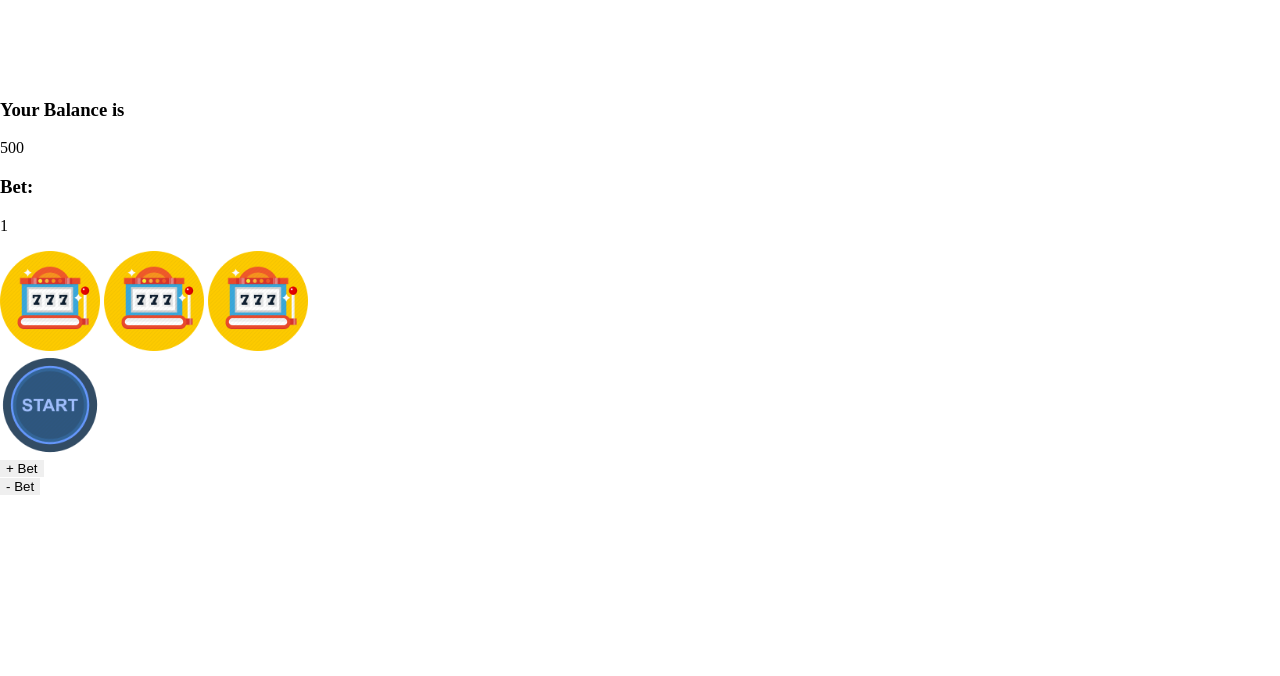
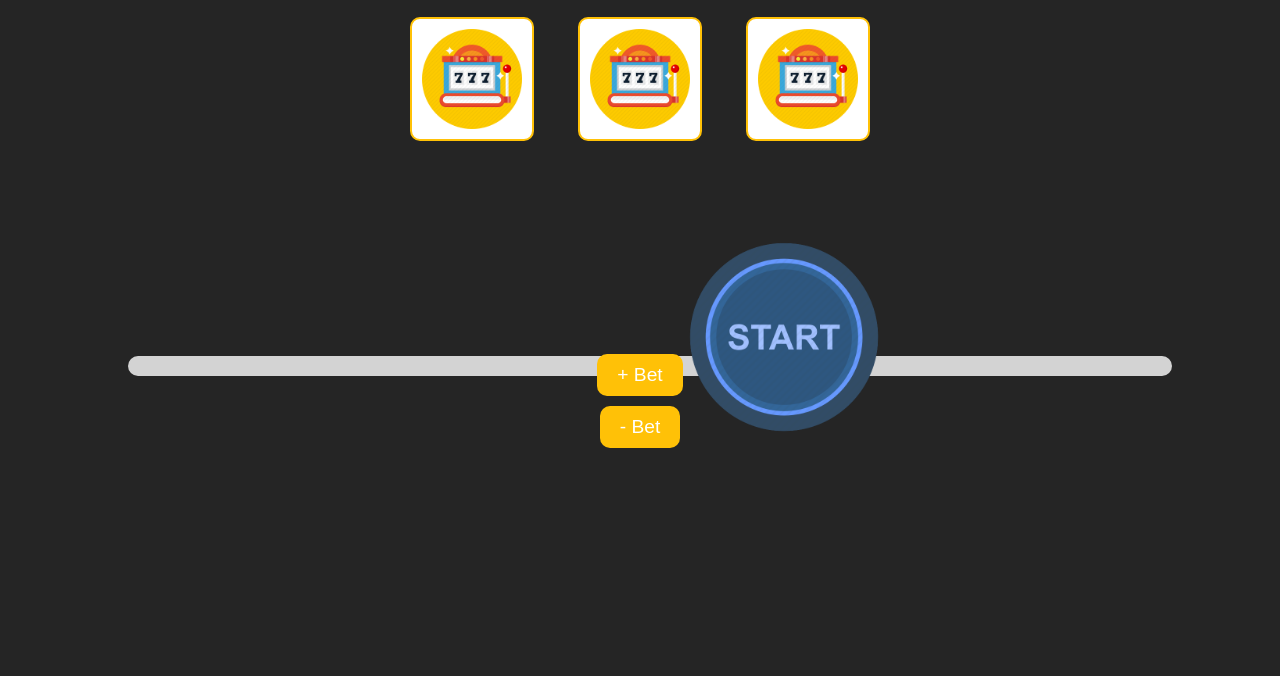
Before and after one commit to GF-01161999/Fruit-Machine, a plain HTML site: page index.html in a window 1280 px wide. Shown: the part 124-800 px from the top of the page. Drawn offline with Linux system fonts and the light colour scheme.

Commit message:
Refactored code + styling

```diff
--- a/index.html
+++ b/index.html
@@ -30,8 +30,9 @@
             <img id = "slot-reel3" src="images/CasinoPokerSlot.png" alt="Slot3" width = 100 >
         </div>
         <!-- START / SPIN -->
-            <img id = "start" src="images/StartButton.png" alt="StartButton">
-
+        <div>
+            <img id="start" src="images/StartButton.png" alt="StartButton">
+        </div>
         <div>
             <button id="increase">+ Bet</button>
         </div>
--- a/style.css
+++ b/style.css
@@ -1,45 +1,94 @@
+/* Set background color of body */
 body {
-    margin: 0;
-    padding: 0;
-    box-sizing: border-box;
+    background-color: #252525;
   }
 
-#container {
+  /* Style the spinner container */
+  #spinner-container {
+    position: relative;
+    margin: auto;
+    width: 80%;
+    height: 400px;
     display: flex;
-    flex-wrap: wrap;
-    justify-content: flex-start;
-    height: 100vh;
+    flex-direction: column;
+    justify-content: space-around;
+    align-items: center;
   }
 
-button {
-    border: none;
+  /* Style the slots images */
+  .SlotImages img {
+    display: inline-block;
+    margin: 0 20px;
+    padding: 10px;
+    background-color: white;
+    border: 2px solid #FFC107;
+    border-radius: 10px;
   }
 
-.Start {
-    display: grid;
-    width: 50%;
-    box-sizing: border-box;
+  /* Style the start button */
+  #start {
+    position: relative;
+    top: 45%;
+    left: 44%;
+    cursor: pointer;
+    height: 200px;
+    width: 200px;
+    margin-left: 60px;
   }
 
-.SlotImages {
-    flex-direction: row;
-    width: 50%;
+
+  /* Style the increase and decrease buttons */
+  #increase, #decrease {
+    background-color: #FFC107;
+    color: white;
+    font-size: 1.2rem;
+    padding: 10px 20px;
+    border: none;
+    border-radius: 10px;
+    cursor: pointer;
+    margin: 5px;
   }
 
-#status {
+  #increase:hover, #decrease:hover {
+    background-color: #FFA000;
+  }
+
+  /* Style the balance container */
+  #balance-container {
+    display: flex;
+    flex-direction: row;
+    justify-content: space-between;
+    align-items: center;
+    margin: 20px auto;
+    width: 60%;
+    color: white;
+    font-size: 1.5rem;
+  }
+
+  /* Style the balance display */
+  #balanceDisplay {
+    font-size: 2rem;
+    color: #FFC107;
+  }
+
+  /* Style the win-lose status image */
+  #win-lose-status {
+    position: absolute;
+    top: 40%;
+    left: 10%;
     display: none;
   }
 
+  /* Style the user message container */
   #user-message {
-    display: none;
+    position: absolute;
+    top: 60%;
+    left: 10%;
+    width: 80%;
+    padding: 10px;
+    background-color: rgba(255, 255, 255, 0.8);
+    border-radius: 10px;
+    text-align: center;
+    font-size: 1.2rem;
+    color: #252525;
   }
-
-.SlotImages{
-    align-self: center;
-}
-
-#start {
-    align-self: center;
-    height: 100px;
-    width: 100px;
-}
```
Lines whose indentation alone changed are shown as unchanged.
